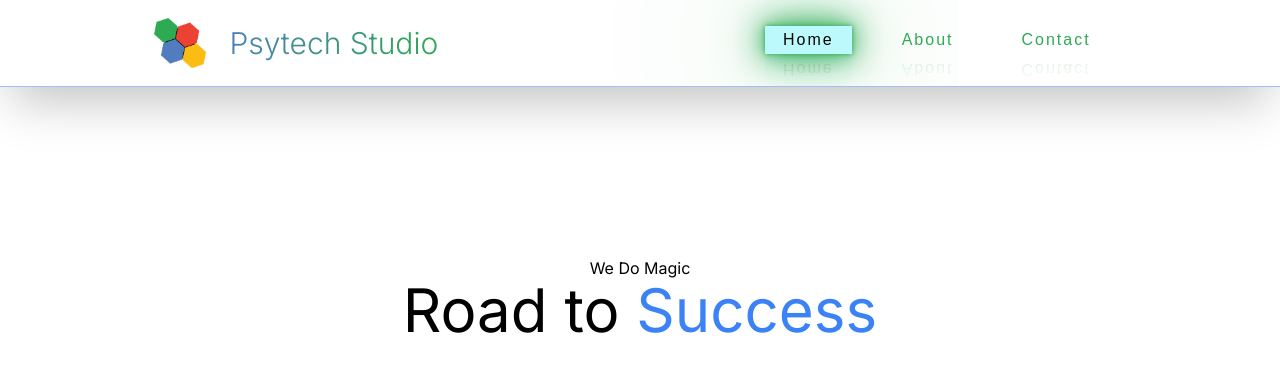
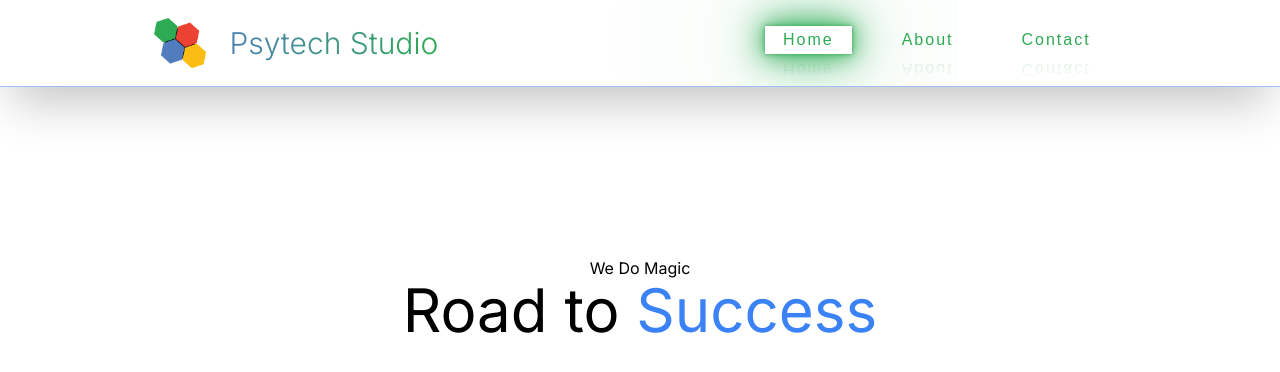
Before and after one commit to christiaan-fourie/psytech, a Next.js app: page / in a window 1280 px wide. Shown: the top 372 px of the page. Built offline with nearby package versions, Linux system fonts and the light colour scheme.

Commit message:
More details

```diff
--- a/app/globals.css
+++ b/app/globals.css
@@ -129,9 +129,7 @@
 }
 
 .neonButton.active{
-	background: #03e8f443;
 	box-shadow: 0 0 5px #2daa52, 0 0 25px #2daa52, 0 0 50px #2daa52, 0 0 200px #2daa52;
-	color: #050801;
 }
 
 .neonButton span{
```
